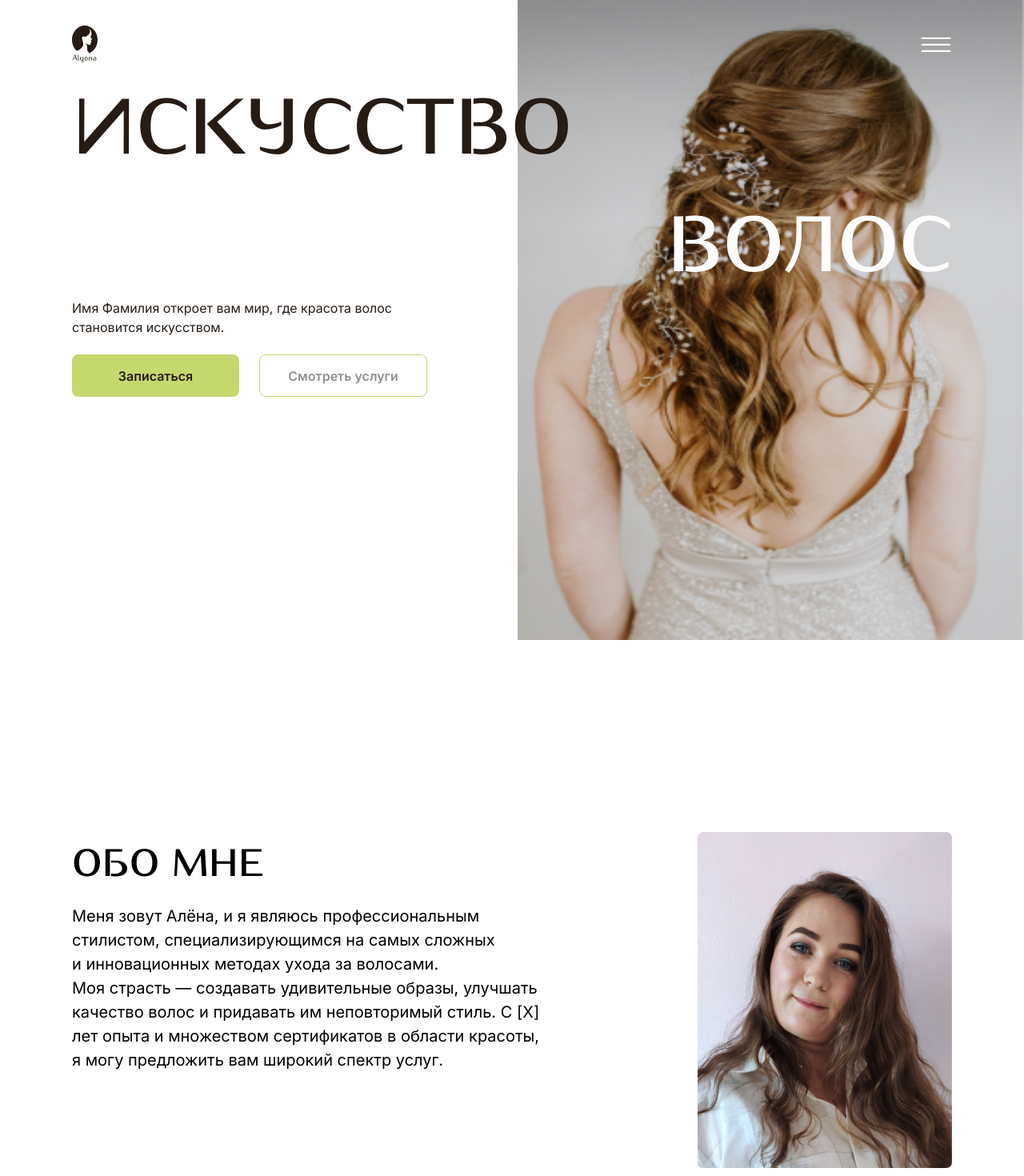
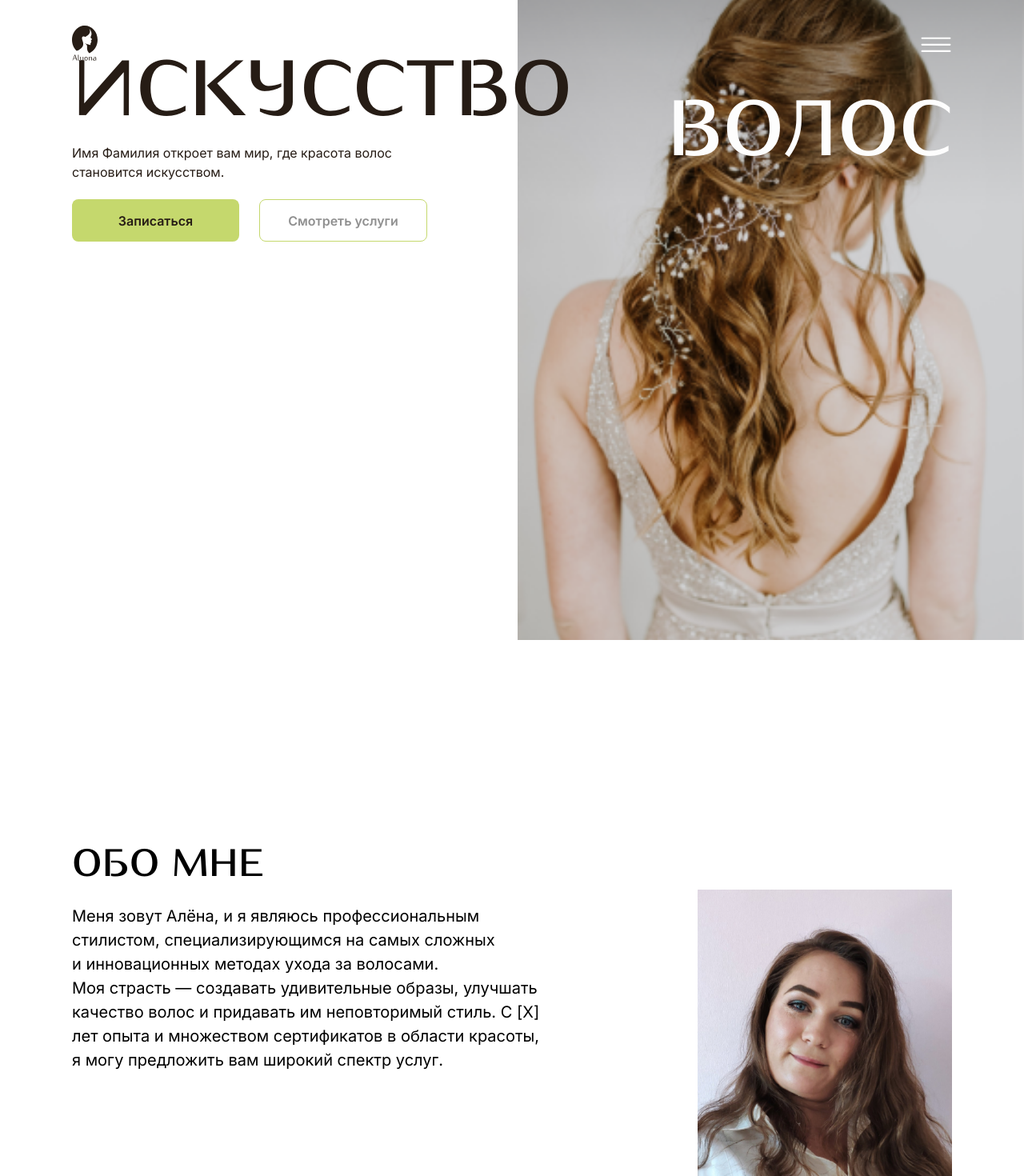
Before and after one commit to ShadowSoul86/visitka, a Next.js app: page / in a window 1280 px wide. Shown: the top 1470 px of the page at 80% size. Built offline with nearby package versions, Linux system fonts and the light colour scheme; no server answers.

Commit message:
push to fteeliy

```diff
--- a/components/About/About.tsx
+++ b/components/About/About.tsx
@@ -3,16 +3,14 @@ import mainPhoto from "@/public/img/mainPhoto.png";
 
 const About = () => {
   return (
-    <div className="w-full flex justify-between">
-      <div className="max-w-[260px] medium:max-w-[386px] pad:max-w-[467px] megapad:max-w-[600px] mac:max-w-[772px]">
-        <h2
-          id="about"
-          className={`font-sans default-h2`}
-        >
+    <div className="w-full">
+      <h2 id="about" className={`font-sans default-h2`}>
         Обо мне
       </h2>
+      <div>
+        <div className="w-full flex flex-col mini:flex-row justify-between ">
           <div
-          className={`about-text`}
+            className={`about-text order-2 mini:order-1 mini:max-w-[260px] medium:max-w-[386px] pad:max-w-[467px] megapad:max-w-[600px] mac:max-w-[772px]`}
           >
             Меня зовут Алёна, и я являюсь профессиональным стилистом,
             специализирующимся на самых сложных и инновационных методах ухода
@@ -21,10 +19,10 @@ const About = () => {
             и множеством сертификатов в области красоты, я могу предложить
             вам широкий спектр услуг.
           </div>
+          <div className="order-1 my-[18px] mini:my-0">
+            <Image className="about-img" src={mainPhoto} alt="user" />
           </div>
-
-      <div>
-        <Image className="about-img" src={mainPhoto} alt="user" />
+        </div>
       </div>
     </div>
   );
--- a/components/Header/Header.tsx
+++ b/components/Header/Header.tsx
@@ -47,10 +47,10 @@ const Header = () => {
       {/* content */}
       <div>
         <h1 className={`font-sans header-h1`}>
-          <div className="text-left text-my-brown uppercase w-full max-w-[472px] pad:max-w-[827px] mac:max-w-[1249px]">
+          <div className="text-left text-my-white mini:text-my-brown uppercase w-full max-w-[472px] pad:max-w-[827px] mac:max-w-[1249px]">
             Искусство
           </div>
-          <div className="mr-[7%] mini:mr-0 text-right text-my-white uppercase">
+          <div className="mr-[7%] mini:mr-0 text-left mini:text-right text-my-white uppercase">
             Волос
           </div>
         </h1>
@@ -63,10 +63,10 @@ const Header = () => {
 
           <div className="header-btns">
             <button className="header-btn text-my-brown bg-my-green border-none ">
-              Записаться
+              <a href="#registry">Записаться</a>
             </button>
-            <button className="header-btn text-my-grey border border-solid border-my-green ">
-              Смотреть услуги
+            <button className="header-btn text-my-white mini:text-my-grey border border-solid border-my-white mini:border-my-green ">
+              <a href="#serve">Смотреть услуги</a>
             </button>
           </div>
         </div>
--- a/components/Modals/Modal.tsx
+++ b/components/Modals/Modal.tsx
@@ -12,7 +12,7 @@ const Modal: FC<any> = () => {
 
   return isOpen ? (
     <div className="modal-bg">
-      <div className="modal w-[468px] medium:w-[635px] pad:w-[832px] mac:w-[900px] full:w-[1010px]">
+      <div className="modal w-[320px] mini:w-[468px] medium:w-[635px] pad:w-[832px] mac:w-[900px] full:w-[1010px]">
         <button
           className="absolute z-50 top-[15px] right-[-40px]"
           onClick={() => closeModal()}
@@ -43,7 +43,7 @@ const Modal: FC<any> = () => {
         <div className="overflow-y-auto max-h-[700px] full:max-h-[1100px] scrollbar-hide">
           <div className="flex flex-col gap-[18px] text-center mx-auto max-w-[407px] medium:max-w-[532px] mac:max-w-[569px] full:max-w-[630px]">
             <h2
-              className={`font-sans font-bold text-center text-[40px] medium:text-[48px]`}
+              className={`font-sans font-bold text-center text-[30px] mini:text-[40px] medium:text-[48px]`}
             >
               {modalData?.title}
             </h2>
--- a/components/Politics/Politics.tsx
+++ b/components/Politics/Politics.tsx
@@ -4,7 +4,7 @@ import Logo from "@/public/img/logo.svg";
 const Politics = () => {
   return (
     <div className="pt-5 border-t-[1px] border-solid border-my-grey flex items-center justify-between">
-      <div className={`text-[18px] font-normal text-my-grey`}>Политика конфиденциальности</div>
+      <div className={`text-[14px] mini:text-[18px] font-normal text-my-grey`}>Политика конфиденциальности</div>
       <div>
         <Image
           width={32}
--- a/components/Portfolio/Portfolio.module.scss
+++ b/components/Portfolio/Portfolio.module.scss
@@ -8,7 +8,15 @@
     justify-content: center;
     align-items: center;
     border-radius: 15px;
-    height: 249px;
+    height: 145px;
+  }
+}
+
+@media screen and (min-width: 575px) {
+  .grid {
+    &__item {
+      height: 249px;
+    }
   }
 }
 
--- a/components/Serve/Item.tsx
+++ b/components/Serve/Item.tsx
@@ -2,15 +2,15 @@ const Item = ({ data }: any) => {
   const { title, text, time, price } = data;
 
   return (
-    <div className="flex justify-between">
+    <div className="flex flex-col mini:flex-row mini:justify-between">
       <h3
-        className={`text-[16px] pad:text-[18px] full:text-[20px] font-[700] w-full max-w-[183px]`}
+        className={`text-[16px] pad:text-[18px] full:text-[20px] font-[700] w-full max-w-[183px] mb-[14px] mini:mb-0`}
       >
         {title}
       </h3>
 
       <div
-        className={`w-full flex justify-between max-w-[317px] medium:max-w-[425px] pad:max-w-[594px] mac:max-w-[910px]`}
+        className={`w-full flex justify-between mini:max-w-[317px] medium:max-w-[425px] pad:max-w-[594px] mac:max-w-[910px]`}
       >
         <div className="flex flex-col gap-[6px] text-[16px] pad:text-[18px] full:text-[20px]">
           <div className={`text-my-grey`}>{text}</div>
--- a/components/Serve/Serve.tsx
+++ b/components/Serve/Serve.tsx
@@ -42,7 +42,7 @@ const Serve = () => {
       </ul>
 
       <button
-        className={`w-full h-16 font-[600] text-[17px] full:text-[20px] text-my-grey text-center border rounded-lg border-my-grey`}
+        className={`w-full h-[51px] mini:h-16 font-[600] text-[17px] full:text-[20px] text-my-grey text-center border rounded-lg border-my-grey`}
       >
         Смотреть ещё
       </button>
--- a/pages/index.tsx
+++ b/pages/index.tsx
@@ -49,7 +49,7 @@ export default function Home() {
           <Header />
 
           <Image
-            className="bg-img"
+            className="bg-img-bg bg-img"
             width={274}
             height={416}
             src={BgImage}
@@ -57,7 +57,7 @@ export default function Home() {
           />
         </header>
 
-        <main className="flex flex-col gap-[140px]">
+        <main className="flex flex-col gap-[80px] mini:gap-[140px]">
           <About />
           <Portfolio />
           <Serve />
--- a/styles/globals.scss
+++ b/styles/globals.scss
@@ -21,8 +21,8 @@ body {
 }
 
 .scrollbar-hide {
-  -ms-overflow-style: none;  /* Для Internet Explorer и Edge */
-  scrollbar-width: none;  /* Для Firefox */
+  -ms-overflow-style: none; /* Для Internet Explorer и Edge */
+  scrollbar-width: none; /* Для Firefox */
 }
 
 .scrollbar-hide::-webkit-scrollbar {
@@ -32,6 +32,10 @@ body {
 @layer utilities {
   .text-balance {
     text-wrap: balance;
+  }
+
+  .bg-img-bg {
+    background: linear-gradient(180deg, rgba(38, 28, 21, 0.4) 0%, rgba(38, 28, 21, 0.15) 10.86%, rgba(38, 28, 21, 0.07) 20.69%, rgba(38, 28, 21, 0) 28.83%), linear-gradient(360deg, rgba(38, 28, 21, 0.15) 25.73%, rgba(38, 28, 21, 0.4) 50.59%, rgba(38, 28, 21, 0.15) 74.2%, rgba(38, 28, 21, 0) 83.83%);
   }
 }
 
@@ -53,47 +57,47 @@ body {
   }
 
   .mobile-menu {
-    @apply absolute top-0 right-0 bg-white pt-[41px] pl-[60px] w-[275px] h-[512px] medium:w-[368px] medium:h-[582px] pad:w-[483px] pad:h-[592px]
+    @apply absolute top-0 right-0 bg-white pt-[41px] pl-[60px] w-[275px] h-[512px] medium:w-[368px] medium:h-[582px] pad:w-[483px] pad:h-[592px];
   }
 
   .body-main {
-    @apply flex flex-col w-full gap-[140px] mx-auto max-w-[90%] med:max-w-[600px] medium:max-w-[688px] pad:max-w-[910px] megapad:max-w-[1100px] mac:max-w-[90%] full:max-w-[1681px];
+    @apply flex flex-col w-full gap-[80px] mini:gap-[140px] mx-auto max-w-[95%] mini:max-w-[90%] med:max-w-[600px] medium:max-w-[688px] pad:max-w-[910px] megapad:max-w-[1100px] mac:max-w-[90%] full:max-w-[1681px];
   }
 
   .bg-img {
-    @apply absolute top-0 right-0 z-[-1] w-[274px] h-[416px] med:w-[367px] med:h-[482px] pad:w-[482px] pad:h-[593px] megapad:w-[633px] megapad:h-[800px] mac:w-[733px] mac:h-[900px] full:w-[930px] full:h-[1080px];
+    @apply absolute top-0 right-0 z-[-1] object-cover w-full h-[660px] mini:w-[274px] mini:h-[416px] med:w-[367px] med:h-[482px] pad:w-[482px] pad:h-[593px] megapad:w-[633px] megapad:h-[800px] mac:w-[733px] mac:h-[900px] full:w-[930px] full:h-[1080px];
   }
 
   .header {
-    @apply pt-8 min-h-[416px] mini:min-h-[482px] pad:min-h-[593px] megapad:min-h-[900px] 2xl:min-h-[1080px];
+    @apply pt-8 min-h-[612px] mini:min-h-[482px] pad:min-h-[593px] megapad:min-h-[900px] 2xl:min-h-[1080px];
   }
 
   .header-h1 {
-    @apply font-sans font-bold text-[56px] medium:text-[75px] pad:text-[98px] mac:text-[148px] full:text-[178px];
+    @apply font-sans font-bold w-full mt-[200px] mini:mt-0 text-[46px] mini:text-[56px] medium:text-[75px] pad:text-[98px] mac:text-[148px] full:text-[178px] leading-[50px];
   }
 
   .header-content {
-    @apply flex flex-col medium:gap-[22px] max-w-[252px] medium:max-w-[340px] pad:max-w-[444px] mac:max-w-[546px] full:max-w-[708px];
+    @apply flex flex-col medium:gap-[22px] mini:max-w-[252px] medium:max-w-[340px] pad:max-w-[444px] mac:max-w-[546px] full:max-w-[708px];
   }
 
   .header-btns {
-    @apply flex flex-col font-semibold gap-[18px] text-[16px] full:text-[20px] pad:flex-row pad:justify-between pad:gap-[25px];
+    @apply w-full flex flex-col font-semibold gap-[18px] text-[16px] full:text-[20px] pad:flex-row pad:justify-between pad:gap-[25px];
   }
 
   .header-btn {
-    @apply w-full h-[53px] cursor-pointer rounded-lg max-w-[235px] medium:max-w-[254px] full:max-w-[337px] full:h-[64px];
+    @apply w-full h-[53px] cursor-pointer rounded-lg mini:max-w-[235px] medium:max-w-[254px] full:max-w-[337px] full:h-[64px];
   }
 
   .header-text {
-    @apply text-my-brown font-normal text-[16px] mac:text-[22px] full:text-[28px];
+    @apply text-my-white w-full mt-5 mb-[50px] mini:mt-0 mini:mb-0 mini:text-my-brown font-normal text-[16px] mac:text-[22px] full:text-[28px];
   }
 
   .about-text {
-    @apply mt-[18px] text-[16px] pad:text-[20px] mac:text-[22px] full:text-[28px]
+    @apply mt-[18px] text-[16px] pad:text-[20px] mac:text-[22px] full:text-[28px];
   }
 
   .about-img {
-    @apply w-[222px] h-[293px] medium:w-[257px] medium:h-[340px] pad:w-[318px] pad:h-[420px] mac:w-[486px] mac:h-[570px]
+    @apply w-[300px] object-cover mini:w-[222px] h-[293px] medium:w-[257px] medium:h-[340px] pad:w-[318px] pad:h-[420px] mac:w-[486px] mac:h-[570px];
   }
 
   .serve-li {
@@ -105,7 +109,7 @@ body {
   }
 
   .registry {
-    @apply bg-my-light rounded-[20px] flex flex-col w-full justify-center gap-[60px] py-[60px] px-[50px] medium:pl-[95px]
+    @apply bg-my-light rounded-[20px] flex flex-col w-full justify-center gap-[60px] px-[10px] py-[20px] mini:py-[60px] mini:px-[50px] medium:pl-[95px];
   }
 
   .footer-inner {
```
Also changed, not shown: components/Contacts/Contacts.tsx (+5 -7 lines), components/Portfolio/Portfolio.tsx (+4 -4 lines), components/Registry/Registry.tsx (+10 -7 lines). Lines whose indentation alone changed are shown as unchanged.
